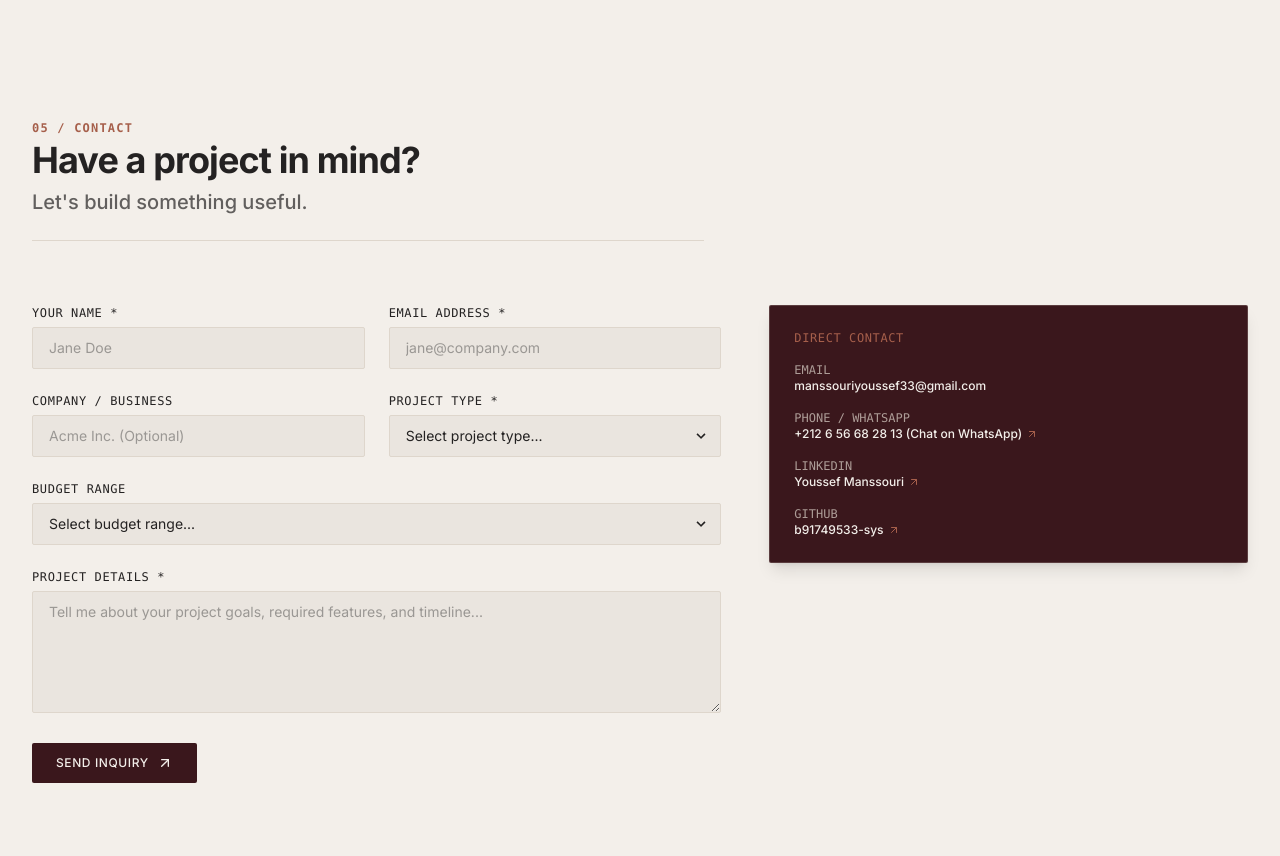
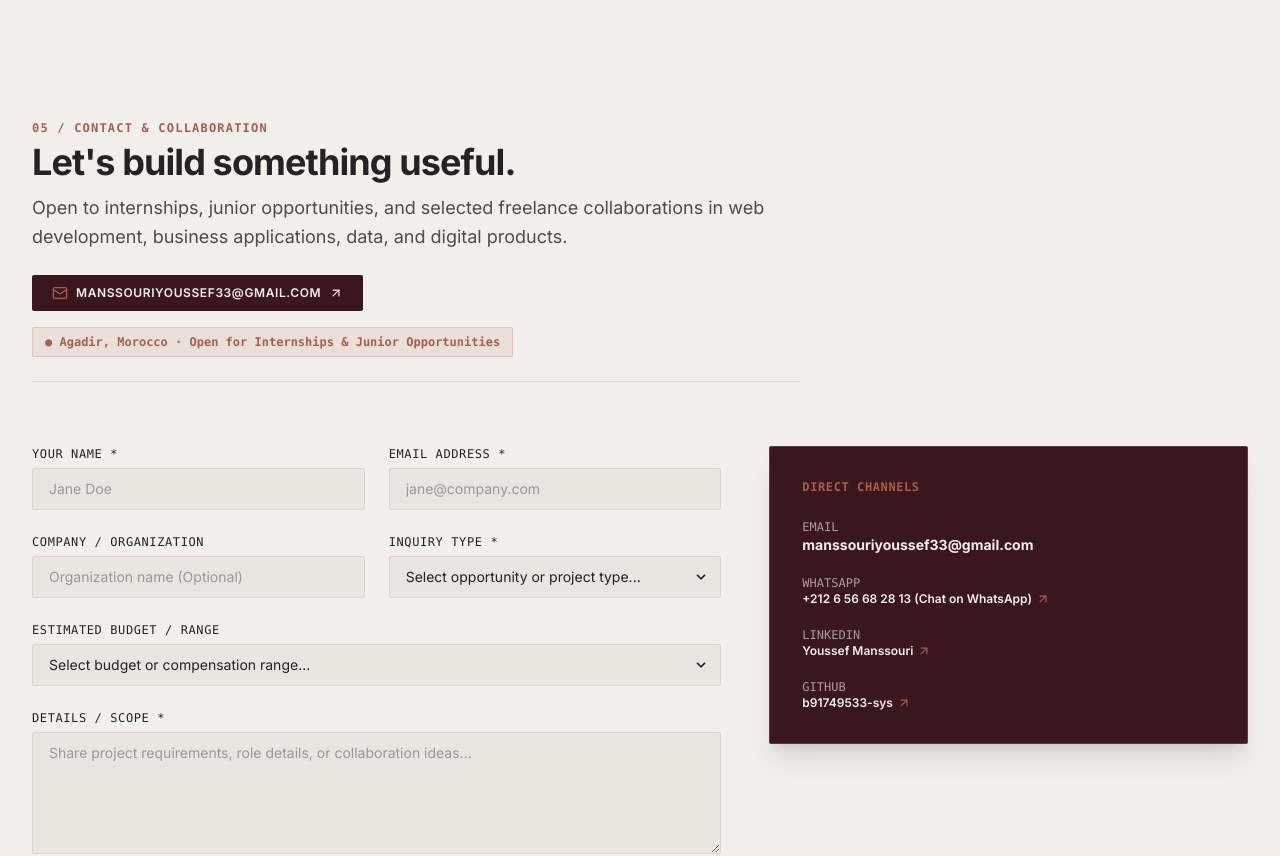
Before and after one commit to youssefmanssouri/manssouri-portfolio, a Next.js app: page / in a window 1280 px wide. Shown: the part 6300-7156 px from the top of the page. Built offline with nearby package versions, Linux system fonts and the light colour scheme.

Commit message:
Refine Contact and Footer sections positioning, add direct mailto action banner and purge legacy domain placeholder

```diff
--- a/app/admin/login/page.tsx
+++ b/app/admin/login/page.tsx
@@ -66,7 +66,7 @@ export default function AdminLoginPage() {
                 required
                 value={email}
                 onChange={(e) => setEmail(e.target.value)}
-                placeholder="admin@manssouri.dev"
+                placeholder="admin@youssefmanssouri.site"
                 className="w-full pl-9 pr-4 py-2.5 bg-slate-950/80 border border-slate-800 rounded-lg text-sm text-slate-100 placeholder-slate-600 focus:outline-none focus:border-blue-500 transition-colors"
               />
             </div>
--- a/components/layout/footer.tsx
+++ b/components/layout/footer.tsx
@@ -39,7 +39,7 @@ export function Footer() {
               </li>
               <li>
                 <Link href="/#services" className="hover:text-[#F3EFEA] transition-colors">
-                  {t("nav.services")}
+                  {t("capabilities.badge")}
                 </Link>
               </li>
               <li>
--- a/components/sections/contact.tsx
+++ b/components/sections/contact.tsx
@@ -4,7 +4,7 @@ import React, { useState } from "react";
 import { Input } from "@/components/ui/input";
 import { Textarea } from "@/components/ui/textarea";
 import { Select } from "@/components/ui/select";
-import { ArrowUpRight, CheckCircle2, AlertCircle, Loader2 } from "lucide-react";
+import { ArrowUpRight, CheckCircle2, AlertCircle, Loader2, Mail } from "lucide-react";
 import { useLanguage } from "@/lib/i18n/context";
 
 export function Contact() {
@@ -25,18 +25,18 @@ export function Contact() {
   const [serverErrorMsg, setServerErrorMsg] = useState<string | null>(null);
 
   const projectTypeOptions = [
-    { label: language === "fr" ? "Site Web Vitrine" : "Business Website", value: "Business Website" },
-    { label: language === "fr" ? "Boutique E-commerce" : "E-commerce Store", value: "E-commerce" },
-    { label: language === "fr" ? "Application Web" : "Web Application", value: "Web Application" },
-    { label: language === "fr" ? "Landing Page" : "Landing Page", value: "Landing Page" },
-    { label: language === "fr" ? "Autre Solution" : "Other Solution", value: "Other" }
+    { label: language === "fr" ? "Stage / Postes Juniors" : "Internship / Junior Opportunity", value: "Internship / Junior Role" },
+    { label: language === "fr" ? "Application Métier / Outil Web" : "Business Application / Web Tool", value: "Business Application" },
+    { label: language === "fr" ? "Projet Web & Frontend" : "Web Development Project", value: "Web Development" },
+    { label: language === "fr" ? "Analyse de Données & Dashboard" : "Data Analytics & Dashboards", value: "Data Analytics" },
+    { label: language === "fr" ? "Mission Freelance / Autre Collaboration" : "Freelance / Collaboration", value: "Freelance Collaboration" }
   ];
 
   const budgetOptions = [
-    { label: "< 1 000 USD", value: "< $1k" },
-    { label: "1 000 USD - 3 000 USD", value: "$1k - $3k" },
-    { label: "3 000 USD - 5 000 USD", value: "$3k - $5k" },
-    { label: "5 000+ USD", value: "$5k+" }
+    { label: language === "fr" ? "Stage / Gratification" : "Internship / Entry Opportunity", value: "Internship" },
+    { label: language === "fr" ? "Projet < 1 000 USD" : "Project < $1k", value: "< $1k" },
+    { label: language === "fr" ? "Projet 1 000 - 3 000 USD" : "Project $1k - $3k", value: "$1k - $3k" },
+    { label: language === "fr" ? "Projet 3 000 USD+" : "Project $3k+", value: "$3k+" }
   ];
 
   const validate = () => {
@@ -50,10 +50,10 @@ export function Contact() {
       newErrors.email = language === "fr" ? "Veuillez entrer une adresse e-mail valide" : "Please enter a valid email address";
     }
     if (!formData.projectType) {
-      newErrors.projectType = language === "fr" ? "Veuillez sélectionner un type de projet" : "Please select a project type";
+      newErrors.projectType = language === "fr" ? "Veuillez sélectionner un type de demande" : "Please select an inquiry type";
     }
     if (!formData.message.trim()) {
-      newErrors.message = language === "fr" ? "Veuillez décrire votre projet" : "Please enter project details";
+      newErrors.message = language === "fr" ? "Veuillez entrer les détails" : "Please enter details";
     }
 
     setErrors(newErrors);
@@ -111,16 +111,32 @@ export function Contact() {
       <div className="max-w-[1280px] mx-auto px-4 sm:px-6 lg:px-8">
 
         {/* Section Header */}
-        <div className="max-w-2xl mb-16 pb-6 border-b border-[#DED6CC]">
+        <div className="max-w-3xl mb-16 pb-6 border-b border-[#DED6CC]">
           <p className="text-xs font-mono text-[#A65F4B] uppercase tracking-widest mb-1 font-semibold">
             05 / {t("contact.badge")}
           </p>
-          <h2 className="text-3xl sm:text-4xl font-bold tracking-tight text-[#242222] mb-2">
+          <h2 className="text-3xl sm:text-4xl font-bold tracking-tight text-[#242222] mb-2 leading-tight">
             {t("contact.heading")}
           </h2>
-          <p className="text-xl text-[#242222]/70 font-medium">
+          <p className="text-base sm:text-lg text-[#242222]/80 font-normal leading-relaxed">
             {t("contact.subheading")}
           </p>
+
+          {/* Primary Quick Email CTA Banner */}
+          <div className="mt-6 flex flex-wrap items-center gap-4">
+            <a
+              href="mailto:manssouriyoussef33@gmail.com"
+              className="inline-flex items-center gap-2 bg-[#3A171C] text-[#F3EFEA] px-5 py-2.5 rounded-xs text-xs font-semibold uppercase tracking-wider hover:bg-[#542229] transition-all active:scale-[0.98]"
+            >
+              <Mail className="w-4 h-4 text-[#A65F4B]" />
+              <span>manssouriyoussef33@gmail.com</span>
+              <ArrowUpRight className="w-3.5 h-3.5" />
+            </a>
+
+            <span className="text-xs font-mono text-[#A65F4B] bg-[#A65F4B]/10 border border-[#A65F4B]/20 px-3 py-1.5 rounded-xs font-semibold">
+              ● {t("contact.availability")}
+            </span>
+          </div>
         </div>
 
         <div className="grid grid-cols-1 lg:grid-cols-12 gap-12 items-start">
@@ -144,7 +160,7 @@ export function Contact() {
                 </button>
               </div>
             ) : (
-              <form onSubmit={handleSubmit} className="space-y-6" noValidate>
+              <form onSubmit={handleSubmit} className="space-y-6" noValidate aria-label="Contact Form">
                 {/* Honeypot field */}
                 <div style={{ display: "none" }} aria-hidden="true">
                   <input
@@ -229,7 +245,7 @@ export function Contact() {
                 <button
                   type="submit"
                   disabled={status === "submitting"}
-                  className="inline-flex items-center justify-center gap-2 w-full sm:w-auto bg-[#3A171C] text-[#F3EFEA] px-6 py-3 rounded-xs text-xs font-medium uppercase tracking-wider hover:bg-[#542229] transition-colors disabled:opacity-50 active:scale-[0.98]"
+                  className="inline-flex items-center justify-center gap-2 w-full sm:w-auto bg-[#3A171C] text-[#F3EFEA] px-6 py-3 rounded-xs text-xs font-semibold uppercase tracking-wider hover:bg-[#542229] transition-colors disabled:opacity-50 active:scale-[0.98]"
                 >
                   {status === "submitting" ? (
                     <>
@@ -249,58 +265,58 @@ export function Contact() {
 
           {/* Direct Channels Highlight Card */}
           <div className="lg:col-span-5 space-y-6">
-            <div className="p-6 rounded-xs bg-[#3A171C] text-[#F3EFEA] border border-[#DED6CC]/20 space-y-4 shadow-lg">
-              <h3 className="text-xs font-mono font-medium uppercase tracking-wider text-[#A65F4B]">
+            <div className="p-6 sm:p-8 rounded-xs bg-[#3A171C] text-[#F3EFEA] border border-[#DED6CC]/20 space-y-6 shadow-xl">
+              <h3 className="text-xs font-mono font-bold uppercase tracking-wider text-[#A65F4B]">
                 {t("contact.directContact")}
               </h3>
 
-              <div className="space-y-4 text-xs">
+              <div className="space-y-5 text-xs">
                 <div>
-                  <span className="text-[#DED6CC]/70 block uppercase font-mono">{t("contact.email")}</span>
+                  <span className="text-[#DED6CC]/70 block uppercase font-mono font-medium">{t("contact.email")}</span>
                   <a
                     href="mailto:manssouriyoussef33@gmail.com"
-                    className="text-[#F3EFEA] hover:text-[#A65F4B] font-medium transition-colors"
+                    className="text-[#F3EFEA] hover:text-[#A65F4B] font-bold text-sm transition-colors break-all"
                   >
                     manssouriyoussef33@gmail.com
                   </a>
                 </div>
 
                 <div>
-                  <span className="text-[#DED6CC]/70 block uppercase font-mono">{t("contact.phone")}</span>
+                  <span className="text-[#DED6CC]/70 block uppercase font-mono font-medium">{t("contact.phone")}</span>
                   <a
                     href={whatsAppUrl}
                     target="_blank"
                     rel="noopener noreferrer"
-                    className="text-[#F3EFEA] hover:text-[#A65F4B] font-medium transition-colors inline-flex items-center gap-1"
+                    className="text-[#F3EFEA] hover:text-[#A65F4B] font-semibold transition-colors inline-flex items-center gap-1"
                   >
                     +212 6 56 68 28 13 ({t("contact.whatsAppCTA")})
-                    <ArrowUpRight className="w-3 h-3 text-[#A65F4B]" />
+                    <ArrowUpRight className="w-3.5 h-3.5 text-[#A65F4B]" />
                   </a>
                 </div>
 
                 <div>
-                  <span className="text-[#DED6CC]/70 block uppercase font-mono">{t("contact.linkedin")}</span>
+                  <span className="text-[#DED6CC]/70 block uppercase font-mono font-medium">{t("contact.linkedin")}</span>
                   <a
                     href="https://www.linkedin.com/in/youssef-manssouri-24b4662ba/"
                     target="_blank"
                     rel="noopener noreferrer"
-                    className="text-[#F3EFEA] hover:text-[#A65F4B] font-medium transition-colors inline-flex items-center gap-1"
+                    className="text-[#F3EFEA] hover:text-[#A65F4B] font-semibold transition-colors inline-flex items-center gap-1"
                   >
                     Youssef Manssouri
-                    <ArrowUpRight className="w-3 h-3 text-[#A65F4B]" />
+                    <ArrowUpRight className="w-3.5 h-3.5 text-[#A65F4B]" />
                   </a>
                 </div>
 
                 <div>
-                  <span className="text-[#DED6CC]/70 block uppercase font-mono">{t("contact.github")}</span>
+                  <span className="text-[#DED6CC]/70 block uppercase font-mono font-medium">{t("contact.github")}</span>
                   <a
                     href="https://github.com/b91749533-sys"
                     target="_blank"
                     rel="noopener noreferrer"
-                    className="text-[#F3EFEA] hover:text-[#A65F4B] font-medium transition-colors inline-flex items-center gap-1"
+                    className="text-[#F3EFEA] hover:text-[#A65F4B] font-semibold transition-colors inline-flex items-center gap-1"
                   >
                     b91749533-sys
-                    <ArrowUpRight className="w-3 h-3 text-[#A65F4B]" />
+                    <ArrowUpRight className="w-3.5 h-3.5 text-[#A65F4B]" />
                   </a>
                 </div>
               </div>
--- a/locales/en/common.json
+++ b/locales/en/common.json
@@ -107,41 +107,42 @@
     "focusItems": ["Business Analytics", "Applied AI", "Next.js & TypeScript", "Data Modeling"]
   },
   "contact": {
-    "badge": "CONTACT",
-    "heading": "Have a project in mind?",
-    "subheading": "Let's build something useful.",
-    "cta": "Start a Project",
+    "badge": "CONTACT & COLLABORATION",
+    "heading": "Let's build something useful.",
+    "subheading": "Open to internships, junior opportunities, and selected freelance collaborations in web development, business applications, data, and digital products.",
+    "cta": "Send an Email",
+    "availability": "Agadir, Morocco · Open for Internships & Junior Opportunities",
     "form": {
       "name": "Your Name *",
       "namePlaceholder": "Jane Doe",
       "email": "Email Address *",
       "emailPlaceholder": "jane@company.com",
-      "company": "Company / Business",
-      "companyPlaceholder": "Acme Inc. (Optional)",
-      "projectType": "Project Type *",
-      "selectProjectType": "Select project type...",
-      "budget": "Budget Range",
-      "selectBudget": "Select budget range...",
-      "message": "Project Details *",
-      "messagePlaceholder": "Tell me about your project goals, required features, and timeline...",
-      "submit": "Send Inquiry",
-      "submitting": "Sending Inquiry...",
+      "company": "Company / Organization",
+      "companyPlaceholder": "Organization name (Optional)",
+      "projectType": "Inquiry Type *",
+      "selectProjectType": "Select opportunity or project type...",
+      "budget": "Estimated Budget / Range",
+      "selectBudget": "Select budget or compensation range...",
+      "message": "Details / Scope *",
+      "messagePlaceholder": "Share project requirements, role details, or collaboration ideas...",
+      "submit": "Send Message",
+      "submitting": "Sending Message...",
       "successTitle": "Message Received",
-      "successMessage": "Thank you. Your message has been received. I'll get back to you as soon as possible.",
+      "successMessage": "Thank you. Your message has been received. I will respond as soon as possible.",
       "errorTitle": "Submission Error",
-      "errorMessage": "The form couldn't be submitted. You can contact me directly by email or WhatsApp below."
+      "errorMessage": "The form couldn't be submitted. Please email me directly at manssouriyoussef33@gmail.com."
     },
-    "directContact": "Direct Contact",
+    "directContact": "Direct Channels",
     "email": "Email",
-    "phone": "Phone / WhatsApp",
+    "phone": "WhatsApp",
     "linkedin": "LinkedIn",
     "github": "GitHub",
     "whatsAppCTA": "Chat on WhatsApp",
-    "whatsAppMessage": "Hello Youssef, I would like to discuss a web development project."
+    "whatsAppMessage": "Hello Youssef, I would like to discuss a potential opportunity or project."
   },
   "footer": {
-    "tagline": "Building modern websites and web applications for businesses.",
-    "location": "Based in Agadir, Morocco",
+    "tagline": "Building practical digital products at the intersection of business analytics, technology, data, and AI.",
+    "location": "Agadir, Morocco",
     "rights": "All rights reserved.",
     "backToTop": "Back to top"
   }
--- a/locales/fr/common.json
+++ b/locales/fr/common.json
@@ -107,41 +107,42 @@
     "focusItems": ["Business Analytics", "IA Appliquée", "Next.js & TypeScript", "Modélisation de Données"]
   },
   "contact": {
-    "badge": "CONTACT",
-    "heading": "Vous avez un projet en tête ?",
-    "subheading": "Construisons quelque chose d'utile.",
-    "cta": "Démarrer un projet",
+    "badge": "CONTACT & COLLABORATION",
+    "heading": "Construisons quelque chose d'utile.",
+    "subheading": "Ouvert aux opportunités de stage, postes juniors et missions freelance en développement web, applications métier, analyse de données et produits numériques.",
+    "cta": "Envoyer un e-mail",
+    "availability": "Agadir, Maroc · Ouvert aux stages & opportunités juniors",
     "form": {
       "name": "Votre nom complet *",
       "namePlaceholder": "Jean Dupont",
       "email": "Adresse e-mail *",
       "emailPlaceholder": "jean@entreprise.com",
-      "company": "Entreprise / Société",
-      "companyPlaceholder": "Nom de la société (Optionnel)",
-      "projectType": "Type de projet *",
-      "selectProjectType": "Sélectionnez un type de projet...",
-      "budget": "Budget estimé",
+      "company": "Entreprise / Organisation",
+      "companyPlaceholder": "Nom de l'organisation (Optionnel)",
+      "projectType": "Type de demande *",
+      "selectProjectType": "Sélectionnez une opportunité ou un type de projet...",
+      "budget": "Budget ou gratification estimé",
       "selectBudget": "Sélectionnez une tranche...",
-      "message": "Détails du projet *",
-      "messagePlaceholder": "Présentez vos objectifs métiers, fonctionnalités souhaitées et délais...",
-      "submit": "Envoyer ma demande",
+      "message": "Détails / Description *",
+      "messagePlaceholder": "Partagez les exigences du projet, le poste ou vos propositions de collaboration...",
+      "submit": "Envoyer le message",
       "submitting": "Envoi en cours...",
       "successTitle": "Message bien reçu",
       "successMessage": "Merci. Votre message a bien été envoyé. Je vous répondrai dans les meilleurs délais.",
       "errorTitle": "Erreur d'envoi",
-      "errorMessage": "Le formulaire n'a pas pu être envoyé. Vous pouvez me contacter directement par e-mail ou WhatsApp ci-dessous."
+      "errorMessage": "Le formulaire n'a pas pu être envoyé. Vous pouvez me contacter directement à manssouriyoussef33@gmail.com."
     },
     "directContact": "Coordonnées directes",
     "email": "E-mail",
-    "phone": "Téléphone / WhatsApp",
+    "phone": "WhatsApp",
     "linkedin": "LinkedIn",
     "github": "GitHub",
     "whatsAppCTA": "Discuter sur WhatsApp",
-    "whatsAppMessage": "Bonjour Youssef, je souhaiterais discuter d'un projet de développement web."
+    "whatsAppMessage": "Bonjour Youssef, je souhaiterais discuter d'une opportunité ou d'un projet."
   },
   "footer": {
-    "tagline": "Conception de sites web modernes et d'applications web pour les entreprises.",
-    "location": "Basé à Agadir, Maroc",
+    "tagline": "Création de produits numériques utiles à la croisée de l'analyse métier, du développement web, des données et de l'IA.",
+    "location": "Agadir, Maroc",
     "rights": "Tous droits réservés.",
     "backToTop": "Haut de page"
   }
```
